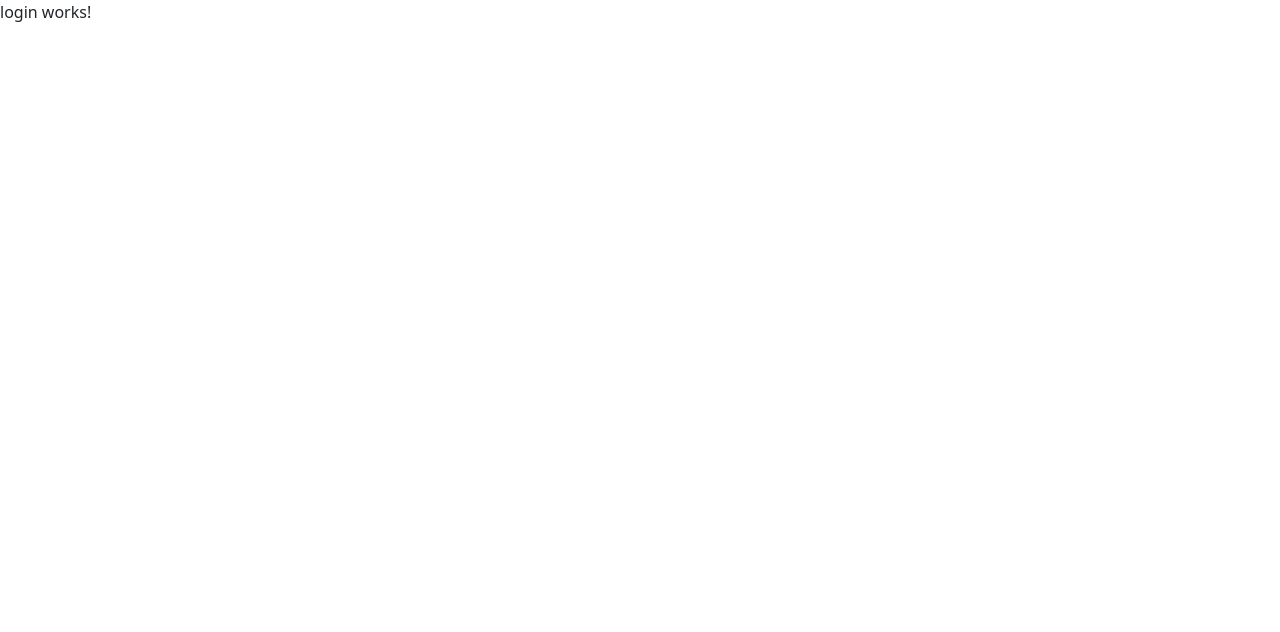
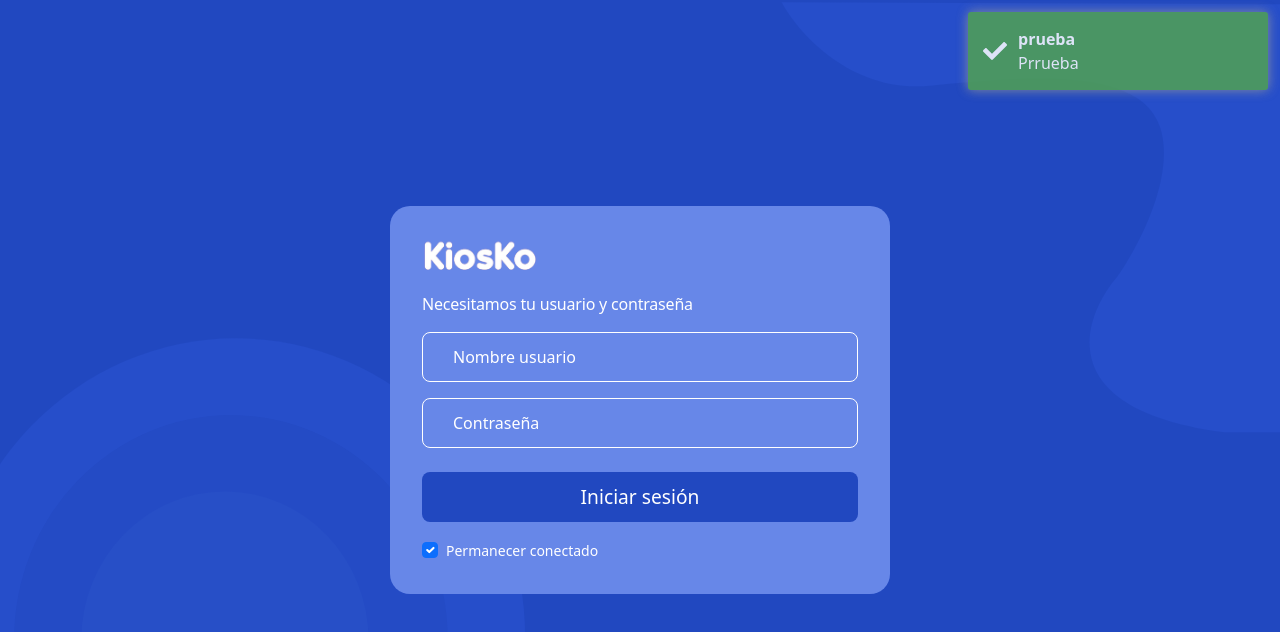
Before and after one commit to LeonardoRG7/Kiosk-Market, an Angular app in the folder kiosk-market/: page / in a window 1280 px wide. Shown: the top 632 px of the page. Built offline with nearby package versions, Linux system fonts and the light colour scheme; a small style sheet from the web is missing.

Commit message:
Login interface

```diff
--- a/kiosk-market/angular.json
+++ b/kiosk-market/angular.json
@@ -27,8 +27,7 @@
             "styles": [
               "src/styles.scss",
               "node_modules/bootstrap/scss/bootstrap.scss",
-              "node_modules/font-awesome/css/font-awesome.scss",
-              "node_modules/ngx-toastr/toastr.scss"
+              "node_modules/font-awesome/scss/font-awesome.scss"
             ],
             "scripts": [
               "node_modules/jquery/dist/jquery.min.js",
--- a/kiosk-market/src/app/modules/auth/login/login.component.html
+++ b/kiosk-market/src/app/modules/auth/login/login.component.html
@@ -1 +1,102 @@
-<p>login works!</p>
+<div class="login-content">
+  <svg
+    _ngcontent-cou-c20=""
+    width="500"
+    height="500"
+    viewBox="0 0 292 252"
+    fill="none"
+    xmlns="http://www.w3.org/2000/svg"
+    style="position: absolute; top: -32px; right: 0"
+  >
+    <path
+      _ngcontent-cou-c20=""
+      d="M87.5096 48.735C41.8277 53.1908 10.7555 18.1016 0.929626 0L292 1.21837V251.159H259.49C158.829 237.931 175.774 185.193 196.829 160.477C209.126 143.13 231.36 101.334 221.928 72.9284C210.136 37.4215 144.612 43.1653 87.5096 48.735Z"
+      fill="#264ECA"
+    ></path>
+  </svg>
+
+  <svg
+    width="600"
+    height="600"
+    viewBox="0 0 244 253"
+    fill="none"
+    xmlns="http://www.w3.org/2000/svg"
+    style="position: absolute; bottom: -136px; left: -64px"
+  >
+    <ellipse
+      cx="121.953"
+      cy="126.985"
+      rx="121.953"
+      ry="126.015"
+      fill="#264ECA"
+    ></ellipse>
+  </svg>
+
+  <svg
+    width="450"
+    height="450"
+    viewBox="0 0 194 200"
+    fill="none"
+    xmlns="http://www.w3.org/2000/svg"
+    style="position: absolute; bottom: -64px; left: 6px"
+  >
+    <ellipse
+      cx="96.9531"
+      cy="99.9852"
+      rx="96.3497"
+      ry="99.5586"
+      fill="#244BC5"
+    ></ellipse>
+  </svg>
+
+  <svg
+    width="300"
+    height="300"
+    viewBox="0 0 148 154"
+    fill="none"
+    xmlns="http://www.w3.org/2000/svg"
+    style="position: absolute; bottom: 10px; left: 75px"
+  >
+    <ellipse
+      cx="73.9531"
+      cy="76.9852"
+      rx="73.7783"
+      ry="76.2355"
+      fill="#274FC7"
+    ></ellipse>
+  </svg>
+
+  <div class="container card-content">
+    <div class="card">
+      <picture class="mb-3">
+        <img src="../../../../assets/img/logo.png" alt="logo" />
+      </picture>
+      <p class="subtitle">Necesitamos tu usuario y contraseña</p>
+
+      <input
+        type="text"
+        class="form-control mb-3"
+        id="exampleFormControlInput1"
+        placeholder="Nombre usuario"
+      />
+      <input
+        type="password"
+        id="inputPassword5"
+        class="form-control mb-4"
+        aria-describedby="passwordHelpBlock"
+        placeholder="Contraseña"
+      />
+
+      <button type="button" class="btn btn-submit mb-3">Iniciar sesión</button>
+
+      <div class="d-flex align-items-center justify-content-between">
+        <div class="form-check mb-0">
+          <input class="form-check-input" type="checkbox" value="" checked />
+          <label class="form-check-label" for="flexCheckChecked">
+            Permanecer conectado
+          </label>
+        </div>
+      </div>
+    </div>
+  </div>
+</div>
--- a/kiosk-market/src/app/modules/auth/login/login.component.scss
+++ b/kiosk-market/src/app/modules/auth/login/login.component.scss
@@ -0,0 +1,87 @@
+.login-content {
+  background-color: #2148c0;
+  position: relative;
+  overflow: hidden;
+
+  .card-content {
+    display: flex;
+    align-items: center;
+    justify-content: center;
+    height: 100vh;
+
+    .card {
+      width: 500px;
+      height: auto;
+      padding: 2rem;
+      border: 0;
+      border-radius: 20px;
+      background-color: #6787e8;
+
+      img {
+        width: 8rem;
+        position: relative;
+        left: -6px;
+      }
+
+      .ttile {
+        font-size: 1.1rem;
+        font-weight: 600;
+      }
+
+      .subtitle {
+        letter-spacing: -0.2px;
+        font-style: normal;
+        font-weight: 400;
+        font-size: 1rem;
+        color: #ffffff;
+      }
+
+      .form-control {
+        padding: 12px 30px;
+        box-sizing: border-box;
+        border: 1px solid #ffffff;
+        border-radius: 8px;
+        background: transparent !important;
+        color: #ffffff;
+
+        &::placeholder {
+          color: #ffffff;
+        }
+
+        &:focus {
+          background-color: transparent;
+          outline: none;
+          border: 2px solid #ffffff;
+        }
+      }
+
+      .btn-submit {
+        color: #ffff;
+        height: 50px;
+        background: #2148c0;
+        border-radius: 8px;
+        font-size: 1.2rem;
+
+        &:hover {
+          opacity: 0.8;
+        }
+      }
+
+      .form-check-input {
+        padding: 5px;
+      }
+    }
+  }
+}
+
+.card-content .card .form-check-label,
+a {
+  font-size: 14px;
+  font-style: normal;
+  font-weight: 400;
+  color: #ffffff;
+}
+
+.card-content .card a {
+  text-decoration: none;
+}
--- a/kiosk-market/src/app/modules/auth/login/login.component.ts
+++ b/kiosk-market/src/app/modules/auth/login/login.component.ts
@@ -1,15 +1,15 @@
 import { Component, OnInit } from '@angular/core';
+import { ToastrService } from 'ngx-toastr';
 
 @Component({
   selector: 'app-login',
   templateUrl: './login.component.html',
-  styleUrls: ['./login.component.scss']
+  styleUrls: ['./login.component.scss'],
 })
 export class LoginComponent implements OnInit {
-
-  constructor() { }
+  constructor(private _toastrService: ToastrService) {}
 
   ngOnInit(): void {
+    this._toastrService.success('Prrueba', 'prueba');
   }
-
 }
--- a/kiosk-market/src/app/modules/error/error-page/error-page.component.html
+++ b/kiosk-market/src/app/modules/error/error-page/error-page.component.html
@@ -1 +1,15 @@
-<p>error-page works!</p>
+<div class="error-page">
+  <div class="container card-content">
+    <div class="d-flex align-items-center justify-content-center mb-5">
+      <h1 class="title">404</h1>
+      <div class="d-block">
+        <h4 class="subtitle">SORRY!</h4>
+        <p class="text">
+          A donde vas no es a donde <br />
+          podemos ir....
+        </p>
+      </div>
+    </div>
+    <a href="login" class="dashboard-page">Regresar al Login</a>
+  </div>
+</div>
--- a/kiosk-market/src/app/modules/error/error-page/error-page.component.scss
+++ b/kiosk-market/src/app/modules/error/error-page/error-page.component.scss
@@ -0,0 +1,36 @@
+.error-page {
+  background-color: #2148c0;
+}
+
+.card-content {
+  display: flex;
+  align-items: center;
+  justify-content: center;
+  height: 100vh;
+  flex-direction: column;
+}
+
+.title,
+.text,
+.subtitle,
+a {
+  color: #fff;
+}
+
+.title {
+  font-size: 12rem;
+  margin-right: 2rem;
+}
+
+.subtitle {
+  font-weight: 600;
+  font-size: 2rem;
+}
+
+.text {
+  font-size: 1.1rem;
+}
+
+a {
+  text-decoration: none;
+}
--- a/kiosk-market/src/index.html
+++ b/kiosk-market/src/index.html
@@ -5,7 +5,7 @@
     <title>KioskMarket</title>
     <base href="/" />
     <meta name="viewport" content="width=device-width, initial-scale=1" />
-    <link rel="icon" type="image/x-icon" href="assets/img/logo.png" />
+    <link rel="icon" type="image/x-icon" href="assets/img/icon.png" />
     <link rel="preconnect" href="https://fonts.googleapis.com" />
     <link rel="preconnect" href="https://fonts.gstatic.com" crossorigin />
     <link
--- a/kiosk-market/src/styles.scss
+++ b/kiosk-market/src/styles.scss
@@ -0,0 +1,13 @@
+@import "~ngx-toastr/toastr";
+
+* {
+  box-sizing: content-box;
+  margin: 0;
+  padding: 0;
+}
+
+body {
+  scroll-behavior: smooth;
+  font-family: "Poppins";
+  background: #e8f0fe;
+}
```
Also changed, not shown: kiosk-market/src/assets/img/background-img.png (added), kiosk-market/src/assets/img/icon.png (added).
